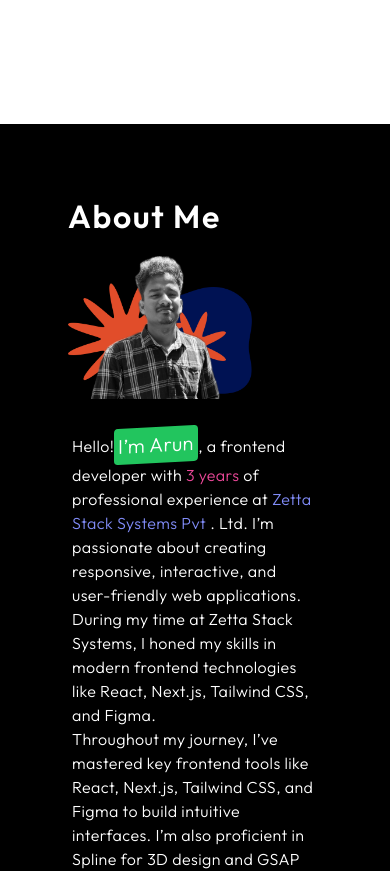
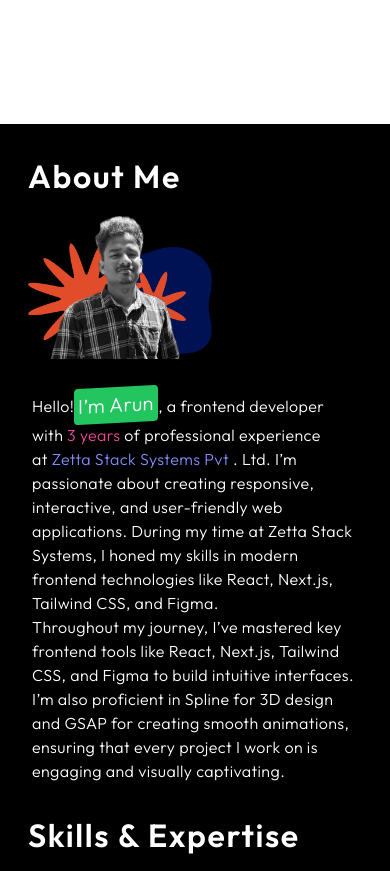
Before and after one commit to Arun8840/myPortfolio, a Next.js app: page / in a window 390 px wide. Shown: the part 720-1591 px from the top of the page. Built offline with nearby package versions, Linux system fonts and the light colour scheme.

Commit message:
About page padding issue is fixed.

```diff
--- a/components/About.tsx
+++ b/components/About.tsx
@@ -46,7 +46,7 @@ function About() {
     )
   })
   return (
-    <section className="min-h-screen bg-black p-10 lg:overflow-hidden grid place-items-center">
+    <section className="min-h-screen bg-black lg:p-10 lg:overflow-hidden grid place-items-center">
       <div className="container p-2 mx-auto">
         <ul ref={listContainer} className="p-3 flex flex-col gap-2 ">
           <li>
```
